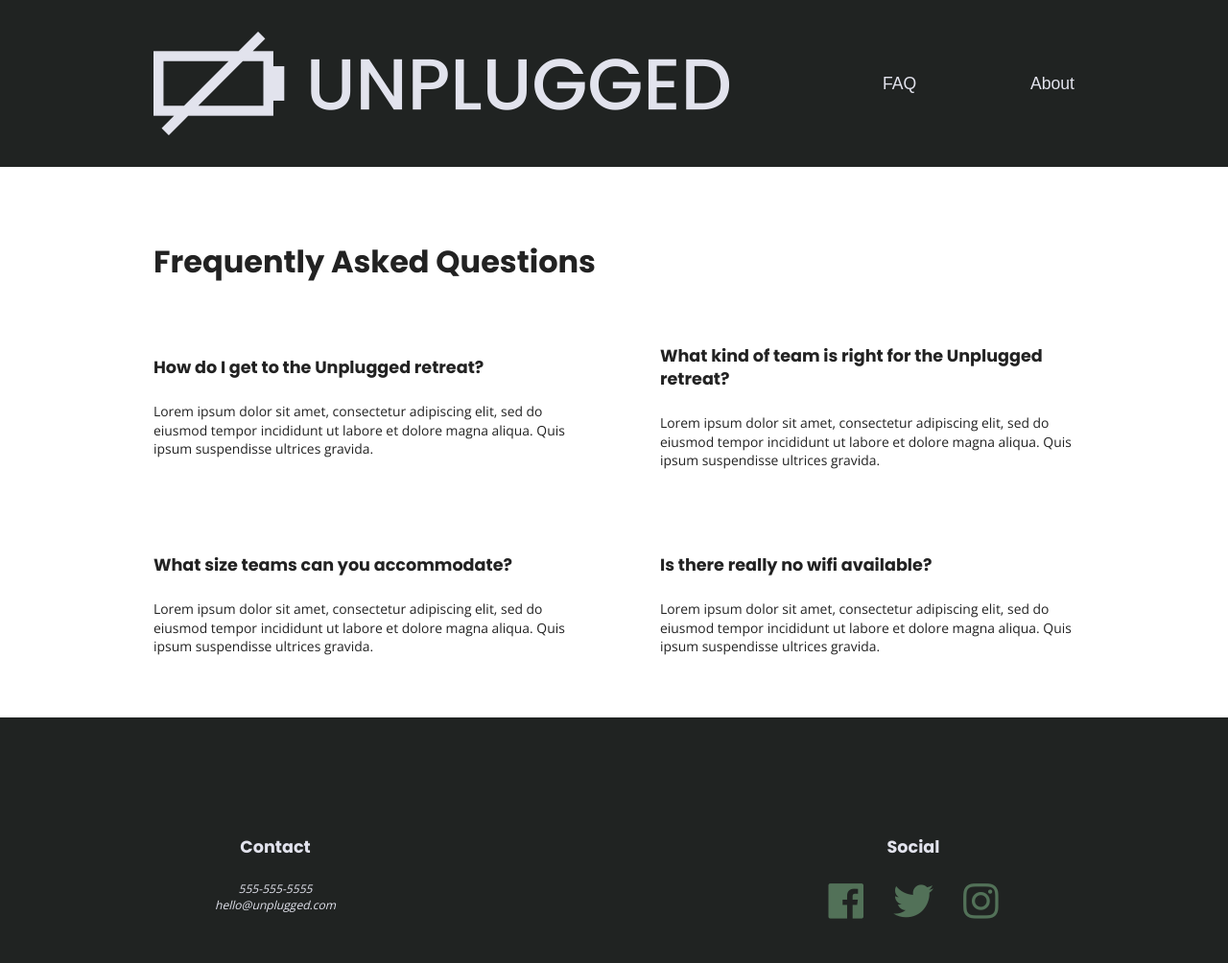
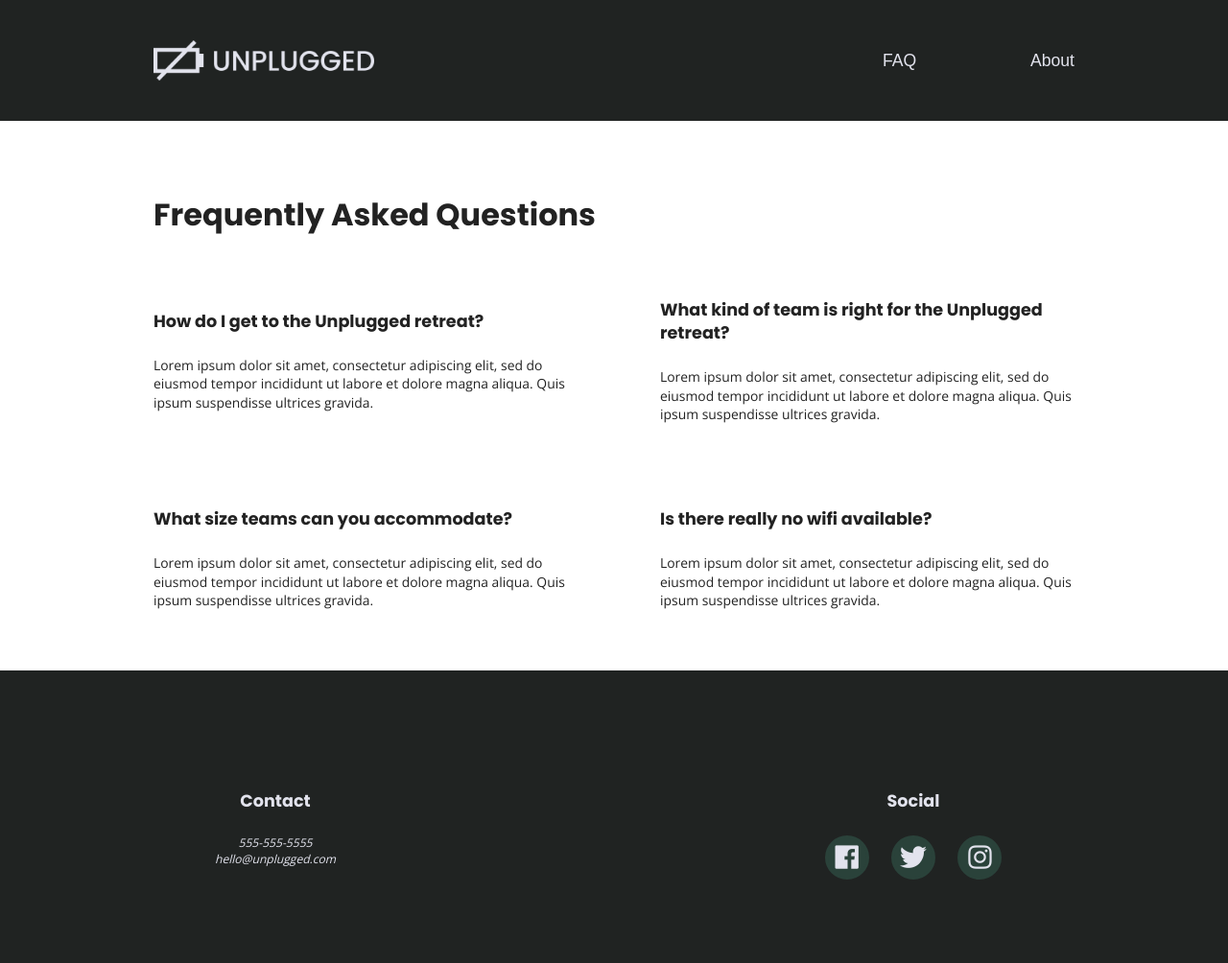
Before and after one commit to achristaldi/206-unplugged, a website: page faq/index.html in a window 1280 px wide. Shown: the top 1004 px of the page at 96% size. Drawn offline with nearby package versions, Linux system fonts and the light colour scheme.

Commit message:
added border, background, and width and height to social media icons

```diff
--- a/css/main.css
+++ b/css/main.css
@@ -246,14 +246,19 @@ footer .social-icons p {
   display: flex;
   justify-content: center;
   align-items: center;
+  width: 40px;
+  height: 40px;
+  background-color: #2a423a;
+  border: .25em solid #2a423a;
+  border-radius: 25px;
 }
 
 footer .social-icons i {
     display: flex;
     justify-content: space-between;
-    font-size: 3em;
-    margin-bottom: 40px;
-    color: #527158;
+    font-size: 2em;
+
+    color: #e2e3ed;
   }
 
 footer .copyright {
--- a/faq/index.html
+++ b/faq/index.html
@@ -30,16 +30,19 @@
 
   <header>
     <div class="content-wrapper">
-      <a href="#"><img src="../img/unpluggedlogo.png" alt="unplugged logo"></a>
+      <figure>
+      <a href="#">
+        <img src="../img/unpluggedlogo.png" alt="unplugged logo">
+      </a>
+    </figure>
       <div class="header-divider"></div>
-      <nav>
+        <nav>
         <ul>
           <li><a href="../faq/index.html" target="_blank">FAQ</a></li>
           <li><a href="../about/index.html" target="_blank">About</a></li>
         </ul>
       </nav>
     </div>
-
   </header>
 
   <main class="faq">
```
Also changed, not shown: about/index.html (+6 -3 lines).
